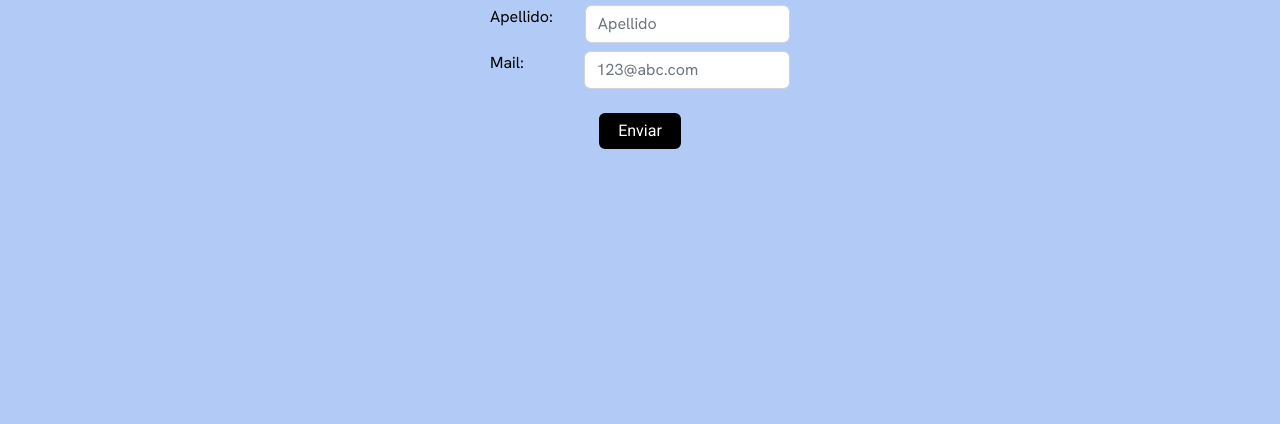
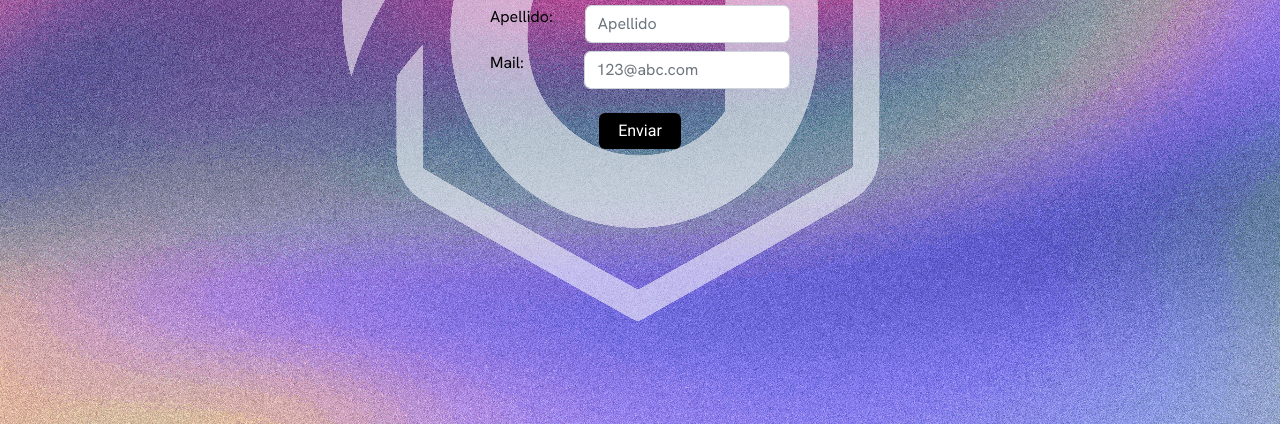
Before and after one commit to NahuHerrera/Coderhouse-CYD, a website: page pages/contacto.html in a window 1280 px wide. Shown: the part 373-797 px from the top of the page. Drawn offline with nearby package versions, Linux system fonts and the light colour scheme; files that its build step writes are made by us from their sources; files whose address does not match are found by name.

Commit message:
arreglo link

```diff
--- a/scss/components/_contacto.scss
+++ b/scss/components/_contacto.scss
@@ -9,7 +9,7 @@
     text-align: center;
     color: black;
     background-color: rgba($color: $color-primario, $alpha: 0.5);
-    background-image: url(img/banner2.0.png);
+    background-image: url(../img/banner2.0.png);
     background-position: center;
 
 }
```
